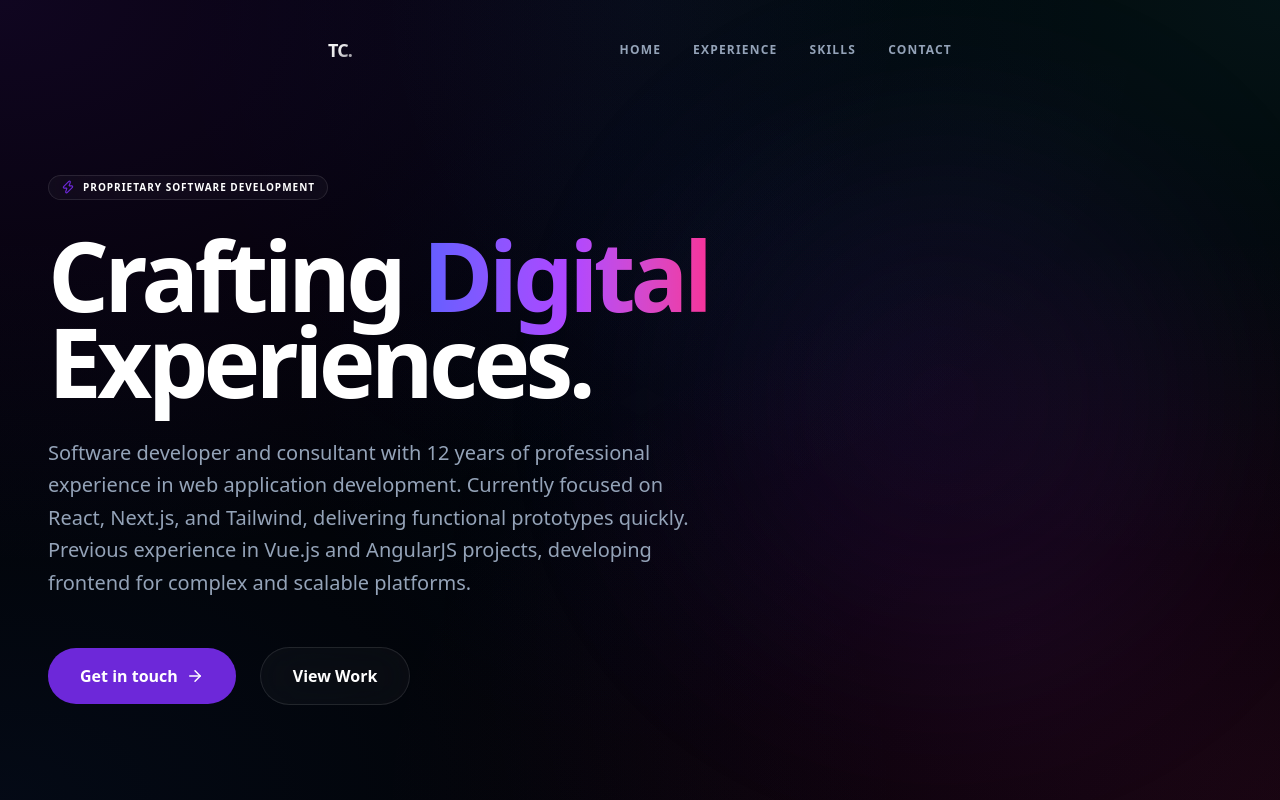
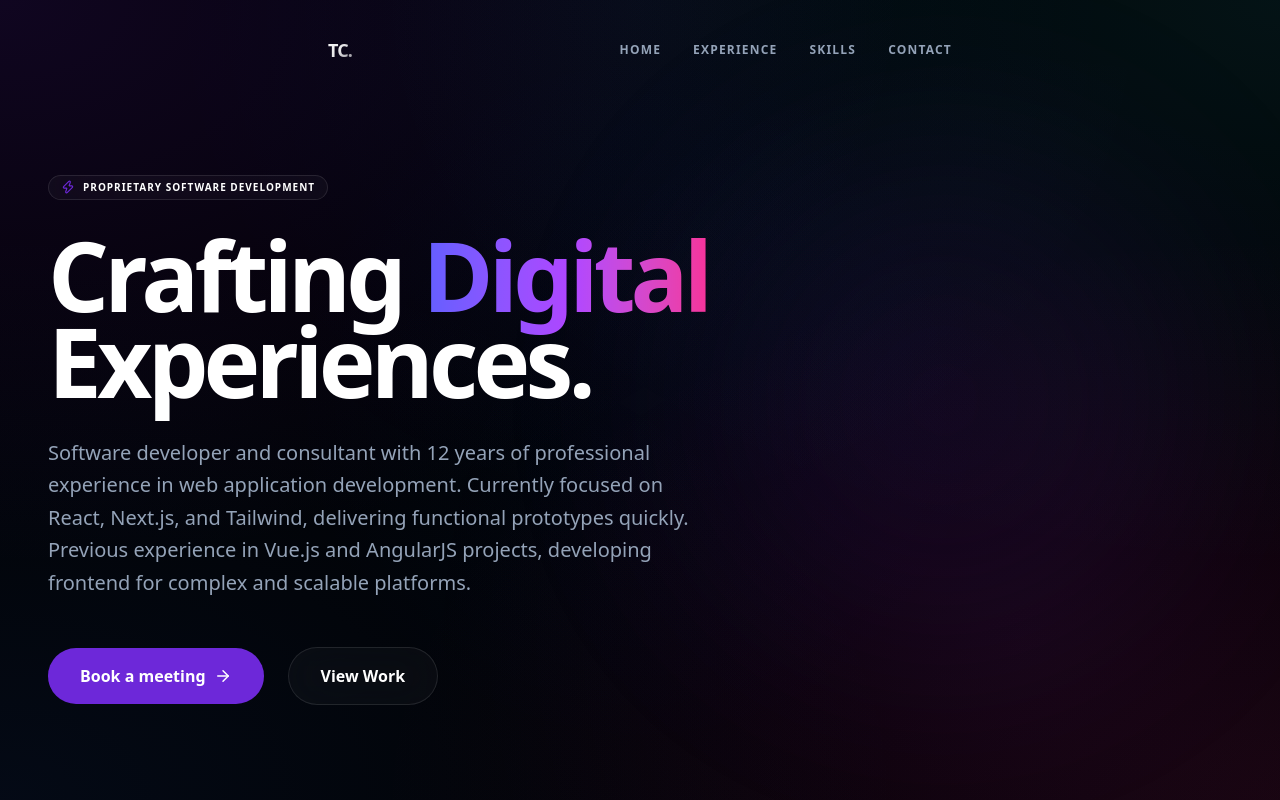
Before and after one commit to tudor-crisan/tudorcrisan.dev, a Next.js app: page / in a window 1280 px wide. Shown: the top 800 px of the page. Built offline with nearby package versions, Linux system fonts and the light colour scheme.

Commit message:
Update Hero CTA to Calendly and add social links to footer

```diff
--- a/src/app/page.tsx
+++ b/src/app/page.tsx
@@ -3,6 +3,7 @@ import Hero from "@/components/Hero";
 import Experience from "@/components/Experience";
 import Skills from "@/components/Skills";
 import Contact from "@/components/Contact";
+import { personalInfo } from "@/lib/data";
 
 export default function Home() {
   return (
@@ -27,10 +28,11 @@ export default function Home() {
           <p className="text-muted-foreground text-sm font-medium">
             © {new Date().getFullYear()} Tudor Crișan. All rights reserved.
           </p>
-          <div className="flex gap-8">
-            <a href="#experience" className="text-xs font-bold uppercase tracking-widest text-muted-foreground hover:text-foreground transition-colors">Experience</a>
-            <a href="#skills" className="text-xs font-bold uppercase tracking-widest text-muted-foreground hover:text-foreground transition-colors">Skills</a>
-            <a href="#contact" className="text-xs font-bold uppercase tracking-widest text-muted-foreground hover:text-foreground transition-colors">Contact</a>
+          <div className="flex flex-wrap justify-center gap-x-8 gap-y-4">
+            <a href={`mailto:${personalInfo.email}`} className="text-xs font-bold uppercase tracking-widest text-muted-foreground hover:text-foreground transition-colors">Email</a>
+            <a href={personalInfo.socials.whatsapp} target="_blank" rel="noopener noreferrer" className="text-xs font-bold uppercase tracking-widest text-muted-foreground hover:text-foreground transition-colors">WhatsApp</a>
+            <a href={personalInfo.socials.linkedin} target="_blank" rel="noopener noreferrer" className="text-xs font-bold uppercase tracking-widest text-muted-foreground hover:text-foreground transition-colors">LinkedIn</a>
+            <a href={personalInfo.socials.github} target="_blank" rel="noopener noreferrer" className="text-xs font-bold uppercase tracking-widest text-muted-foreground hover:text-foreground transition-colors">GitHub</a>
           </div>
         </div>
       </footer>
--- a/src/components/Hero.tsx
+++ b/src/components/Hero.tsx
@@ -50,10 +50,12 @@ export default function Hero() {
             className="flex flex-wrap items-center gap-6"
           >
             <a
-              href="#contact"
+              href="https://calendly.com/t2060891/30min?month=2026-04"
+              target="_blank"
+              rel="noopener noreferrer"
               className="group flex items-center gap-2 px-8 py-4 rounded-full bg-primary text-white font-bold transition-all hover:shadow-2xl hover:shadow-primary/20 hover:scale-105 active:scale-95"
             >
-              Get in touch
+              Book a meeting
               <ArrowRight size={18} className="group-hover:translate-x-1 transition-transform" />
             </a>
             <a
```
